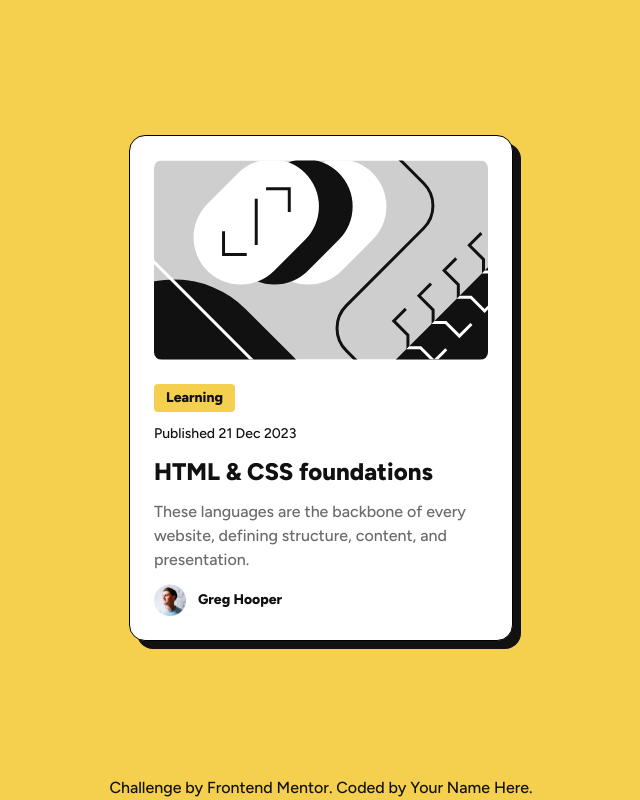
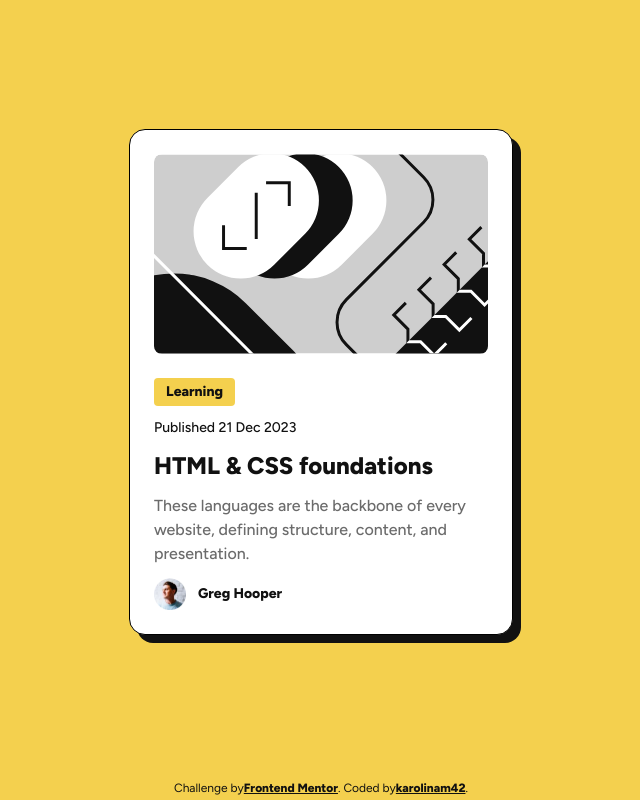
Before and after one commit to karolinam42/blog-preview-card-main, a website: page src/index.html in a window 1280 px wide. Shown: the whole page, without its empty margins (319-959 px from the left). Drawn offline with Linux system fonts and the light colour scheme.

Commit message:
fixing footer

```diff
--- a/src/index.html
+++ b/src/index.html
@@ -14,14 +14,16 @@
   <title>Frontend Mentor | Blog preview card</title>
 
   <!-- Feel free to remove these styles or customise in your own stylesheet 👍 -->
+</head>
 
-<body class="flex flex-col h-screen font-display text-gray font-medium bg-yellow">
-  <div class="flex justify-center items-center h-full p-3">
-    <div
-      class="flex flex-col w-xs md:w-sm h-fit gap-3 p-6 bg-white rounded-2xl border-black shadow-gray shadow-blur0 transition-[width] duration-300 border">
+<body class="font-display text-gray font-medium">
+  <div class="flex flex-col h-screen w-screen">
+    <div class="h-full w-screen flex items-center justify-center overflow-y-auto bg-yellow p-2">
+      <div class="flex flex-col w-xs md:w-sm h-fit gap-3 p-6 bg-white rounded-2xl border-black shadow-gray shadow-blur0
+      transition-[width] duration-300 border m-2 mb-5">
         <div class="block overflow-hidden rounded-lg">
           <img src="images/illustration-article.svg" alt="course thumbnail"
-          class="mb-3 hover:filter-none grayscale motion-reduce:filter-none transition-transform duration-300 ease-in motion-reduce:transition-none hover:scale-105 rounded-lg">
+            class="object-center mb-3 hover:filter-none grayscale motion-reduce:filter-none transition-all duration-300 ease-in hover:scale-101 motion-reduce:transition-none rounded-lg">
         </div>
         <p class="w-fit px-3 py-1 text-sm md:text-sm font-extrabold bg-yellow rounded-sm">
           <!-- why?-->
@@ -29,22 +31,30 @@
         </p>
         <p class="text-cs md:text-sm">Published 21 Dec 2023</p>
 
-      <h1
-        class="text-xl md:text-2xl font-extrabold hover:text-yellow transition-colors duration-300 ease-in motion-reduce:duration-0">
-        HTML & CSS
-        foundations</h1>
+        <h1 class="motion-reduce:duration-0 text-xl font-extrabold transition-colors duration-300 ease-in
+        hover:text-yellow md:text-2xl">
+          HTML & CSS foundations</h1>
 
-      <p class="text-light-gray text-sm md:text-base">These languages are the backbone of every website, defining
-        structure,
-        content, and presentation.</p>
+        <p class="text-light-gray text-sm md:text-base">
+          These languages are the backbone of every website, defining structure, content, and presentation.</p>
         <div class="flex flex-row items-center gap-3">
           <img src="images/image-avatar.webp" alt="profile picture" class="size-8">
           <p class="text-xs md:text-sm font-extrabold">Greg Hooper</p>
         </div>
       </div>
     </div>
-  <footer class="text-center">Challenge by <a href="https://www.frontendmentor.io?ref=challenge">Frontend Mentor</a>.
-    Coded by <a href="#">Your Name Here</a>.</footer>
+
+    <footer
+      class="bg-yellow text-xs h-5 w-screen text-center font-normal flex justify-center items-center p-3 text-gray">
+      Challenge
+      by <a href="https://www.frontendmentor.io?ref=challenge"
+        class="font-extrabold underline decoration-1 hover:decoration-2 duration-300 transition-all">Frontend
+        Mentor</a>.
+      Coded by <a href="https://github.com/karolinam42"
+        class="font-extrabold underline decoration-1 hover:decoration-2">
+        karolinam42</a>.
+    </footer>
+  </div>
 </body>
 
 </html>
```
Also changed, not shown: src/output.css. Lines whose indentation alone changed are shown as unchanged.
